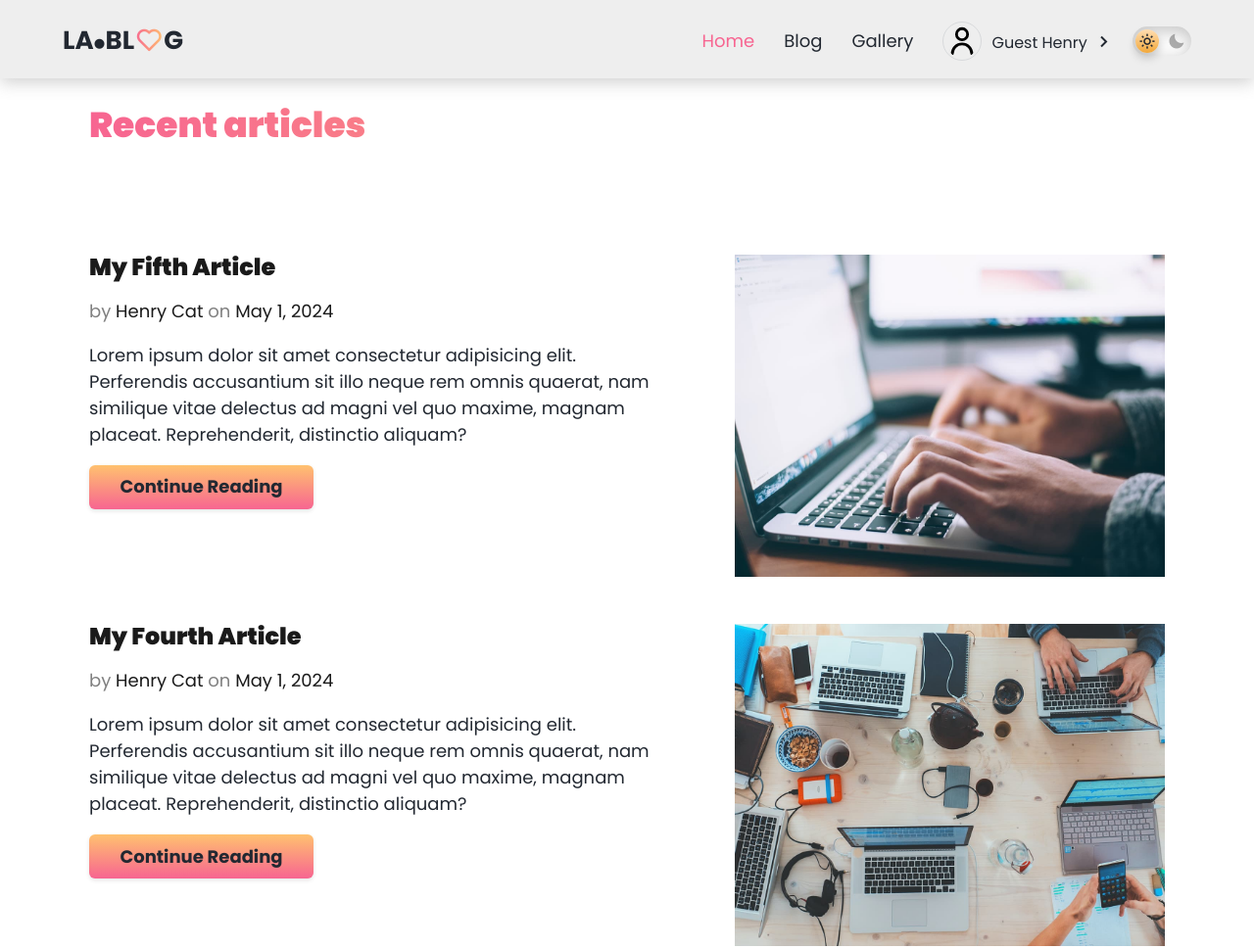
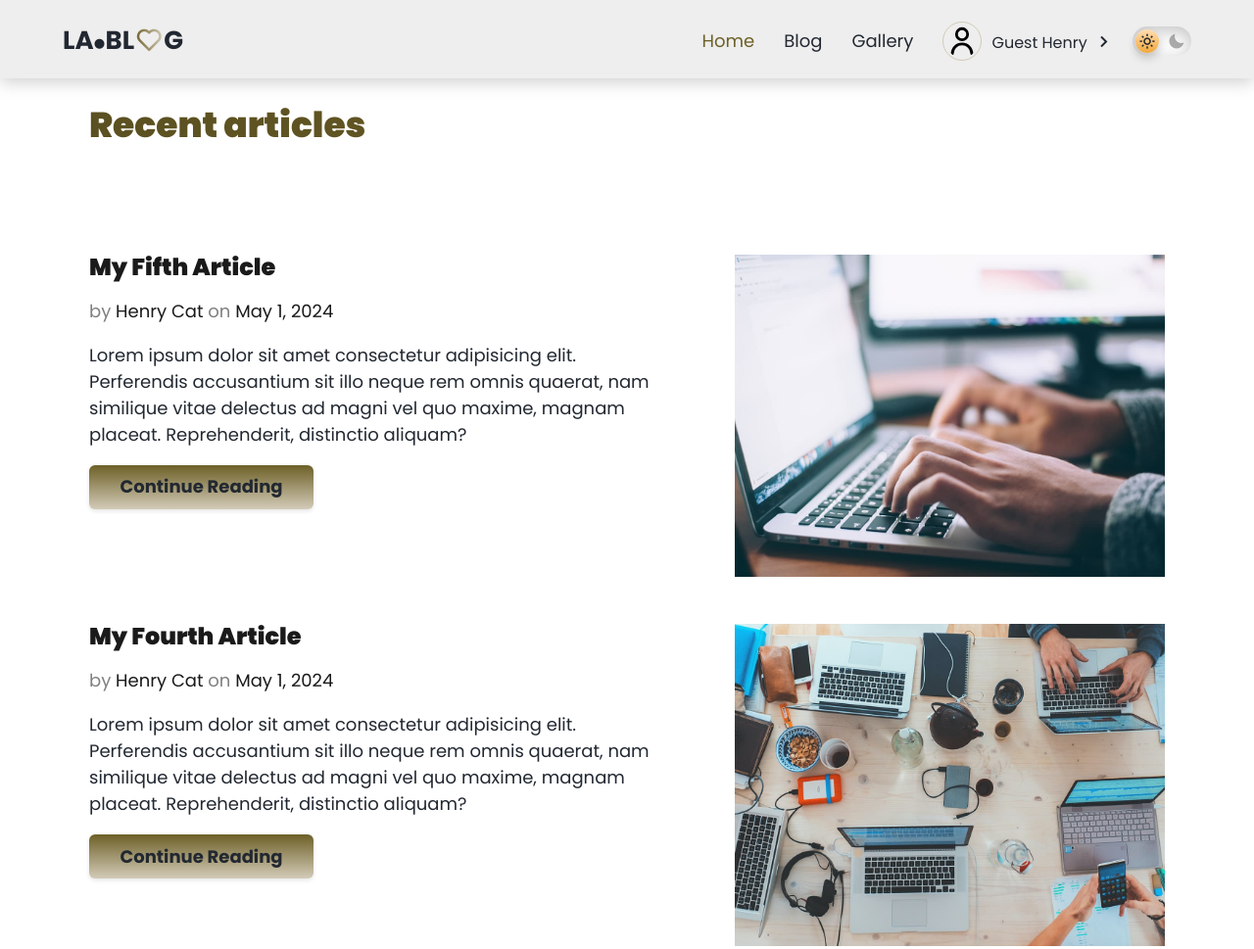
Before and after one commit to Catie1987/11ty-blog-site, an Eleventy site: page src/blog.njk in a window 1280 px wide. Shown: the top 969 px of the page at 98% size. Built offline with nearby package versions, Linux system fonts and the light colour scheme; Eleventy itself is replaced by a stand-in of ours; files that its build step writes are made by us from their sources; files whose address does not match are found by name.

Commit message:
brown color

```diff
--- a/src/style.css
+++ b/src/style.css
@@ -27,14 +27,14 @@
   --header-menu: #eeeeee;;
   --main-text: #222831;
   --normal-text: #acacac;
-  --active-text: #f68cac;
-  --active-text1: #f76591;
-  --active-text2: #ffc16f;
+  --active-text: #5b5021;
+  --active-text1: #6D6027;
+  --active-text2: #D3CBB8;
   --section-even: #f3f3f3;
   --section-odd: #fafafa;
   --toggle-gradient1: #ffdeb3;
   --toggle-gradient2: #f2a83a;
-  --line-style: #d8dadc;
+  --line-style: #D3CBB8;
   --deactive-text: #777;
   --shadow: rgba(113, 113, 113, 0.3);
 }
@@ -218,7 +218,7 @@ section.featured-articles{
 
 .section-title {
   color: var(--active-text1);
-  background: -webkit-linear-gradient(0deg, #f76591, #ffc16f);
+  background: -webkit-linear-gradient(0deg, var(--active-text), var(--active-text1));
   background-clip: text;
   -webkit-background-clip: text;
   -webkit-text-fill-color: transparent;
@@ -292,7 +292,7 @@ section.featured-articles{
 
 
 .logo i.pulse {
-  background: -webkit-linear-gradient(0deg, #f76591 , #ffc16f);
+  background: -webkit-linear-gradient(0deg, var(--active-text1) , var(--active-text2));
   background-clip: text;
   -webkit-background-clip: text;
   -webkit-text-fill-color: transparent;
@@ -403,9 +403,6 @@ nav {
   font-size: var(--fs-300);
 }
 
-.user-tab.active {
-  position: absolute;
-}
 
 .user-tab {
   display: none;
@@ -519,7 +516,7 @@ nav {
 
 .footer-left .social-icons ul li:hover{
   border: 1px solid var(--active-text1);
-  background: linear-gradient(0deg, #f76591 , #ffc16f);
+  background: linear-gradient(0deg, var(--active-text1) , var(--active-text2));
 }
 
 .footer-left .social-icons ul li:hover a{
@@ -610,7 +607,7 @@ form .send-btn {
   text-decoration: none;
   padding: 10px 20px;
   cursor: pointer;
-  background: linear-gradient(0deg, #f76591 , #ffc16f);
+  background: linear-gradient(0deg, var(--active-text1) , var(--active-text2));
   color: var(--main-text);
   box-shadow: none;
   font-weight: var(--fw-700);
@@ -747,8 +744,8 @@ form .send-btn {
 }
 
 .btn--primary {
-  background-color: #f76591;
-  background-image: linear-gradient(-180deg, #ffc16f, #f76591);
+  background-color: var(--active-text1);
+  background-image: linear-gradient(-180deg,var(--active-text1) , var(--active-text2));
   font-weight: var(--fw-700);
   outline: 0;
   border: 0;
@@ -764,7 +761,7 @@ form .send-btn {
 .btn--primary:focus,
 form .send-btn:hover,
 form .send-btn:focus {
-  box-shadow: 0 4px 10px rgba(247, 101, 145, 0.5);
+  box-shadow: 0 4px 10px var(--active-text2);
   transform: scale(0.98);
 }
 
@@ -777,6 +774,6 @@ form .send-btn:focus {
 
 .btn--neutral:hover,
 .btn--neutral:focus {
-  color: var(--clr-neutral-100);
-  background-color: var(--clr-neutral-900);
+  color: var(--main-text);
+  background: linear-gradient(0deg, var(--active-text2), transparent);
 }
```
